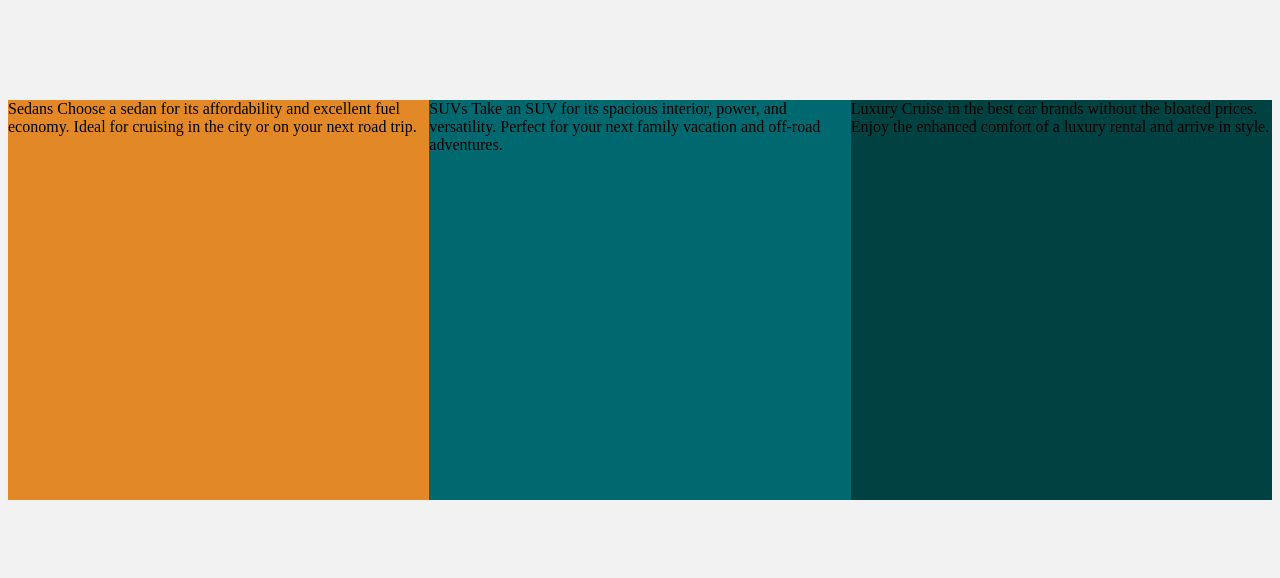
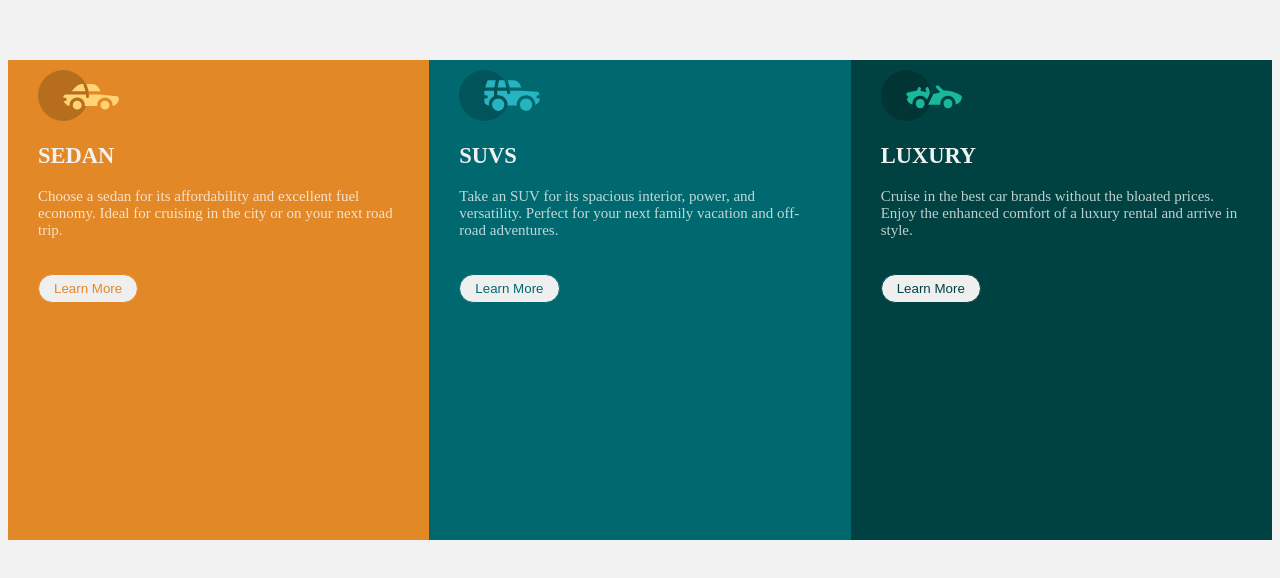
Before and after one commit to jcsmileyjr/3-column-preview-card-component, a plain HTML site: page index.html in a window 1280 px wide. Shown: the part 108-686 px from the top of the page. Drawn offline with Linux system fonts and the light colour scheme.

Commit message:
Initial styling of content elements

```diff
--- a/index.html
+++ b/index.html
@@ -8,6 +8,7 @@
     <style>
       body {
         background-color: hsl(0, 0%, 95%);
+        font-size: 15px;
       }
 
       .container {
@@ -24,26 +25,66 @@
         flex-direction: column;
       }
 
-      .sedan__content, .suv__content, .luxury__content {
+      .sedan, .suv, .luxury {
         flex: 1;
+        padding: 10px 30px;
       }
 
-      .sedan__content {
+      .sedan {
         background-color: hsl(31, 77%, 52%);
       }
 
-      .suv__content {
+      .suv {
         background-color: hsl(184, 100%, 22%);
       }
 
-      .luxury__content {
+      .luxury {
         background-color: hsl(179, 100%, 13%);
+      }
+
+      .sedan__image, .suv__image, .luxury__image {
+        height: 11%;
+      }
+
+      .sedan__content, .suv__content, .luxury__content {
+        color: hsla(0, 0%, 100%, 0.75);
+      }
+
+      h2 {
+        text-transform: uppercase;
+      }
+
+      h2, .sedan__button, .suv__button, .luxury__button {
+        color: hsl(0, 0%, 95%);
+      }
+
+      .sedan__button, .suv__button, .luxury__button {
+        border-radius: 20px;
+        padding: 6px 15px;
+      }
+
+      .sedan__button{
+        border: 1px solid hsl(31, 77%, 52%);
+        color: hsl(31, 77%, 52%);
+      }
+
+      .suv__button{
+        border: 1px solid hsl(184, 100%, 22%);
+        color: hsl(184, 100%, 22%);
+      }
+
+      .luxury__button{
+        border: 1px solid hsl(179, 100%, 13%);
+        color: hsl(179, 100%, 13%);
       }
 
       @media only screen and (min-width: 600px) {
         main {
           flex-direction: row;
-          height: 50vh;
+          height: 60vh;
+        }
+        .sedan__button, .suv__button, .luxury__button {
+          margin-top: 20px;
         }
       }
 
@@ -52,20 +93,32 @@
   <body>
     <div class="container">
       <main>
-        <article class="sedan__content">
-          Sedans
-          Choose a sedan for its affordability and excellent fuel economy. Ideal for cruising in the city
+        <article class="sedan">
+          <img src="images/icon-sedans.svg" class="sedan__image" alt="sudan car" />
+          <h2>Sedan</h2>
+          <p class="sedan__content">
+            Choose a sedan for its affordability and excellent fuel economy. Ideal for cruising in the city
           or on your next road trip.
+          </p>
+          <button type="button" class="sedan__button">Learn More</button>
         </article>
-        <article class="suv__content">
-          SUVs
-          Take an SUV for its spacious interior, power, and versatility. Perfect for your next family vacation
+        <article class="suv">
+          <img src="images/icon-suvs.svg" class="suv__image" alt="SUV car/van" />
+          <h2>SUVS</h2>
+          <p class="suv__content">
+            Take an SUV for its spacious interior, power, and versatility. Perfect for your next family vacation
           and off-road adventures.
+          </p>
+          <button type="button" class="suv__button">Learn More</button>
         </article>
-        <article class="luxury__content">
-          Luxury
-          Cruise in the best car brands without the bloated prices. Enjoy the enhanced comfort of a luxury
+        <article class="luxury">
+          <img src="images/icon-luxury.svg" class="luxury__image" alt="luxury car" />
+          <h2>Luxury</h2>
+          <p class="luxury__content">
+            Cruise in the best car brands without the bloated prices. Enjoy the enhanced comfort of a luxury
           rental and arrive in style.
+          </p>
+          <button type="button" class="luxury__button">Learn More</button>
         </article>
       </main>
     </div>
```
